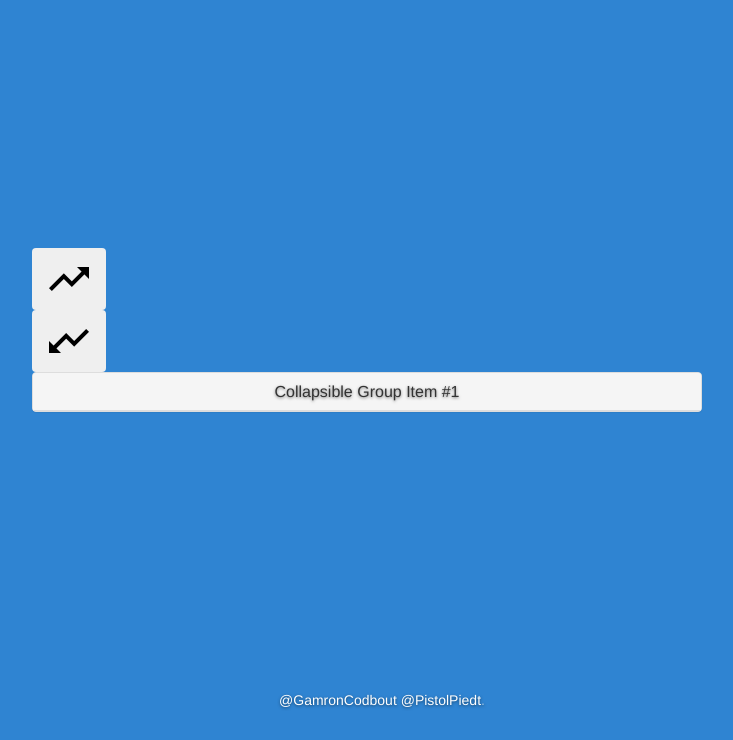
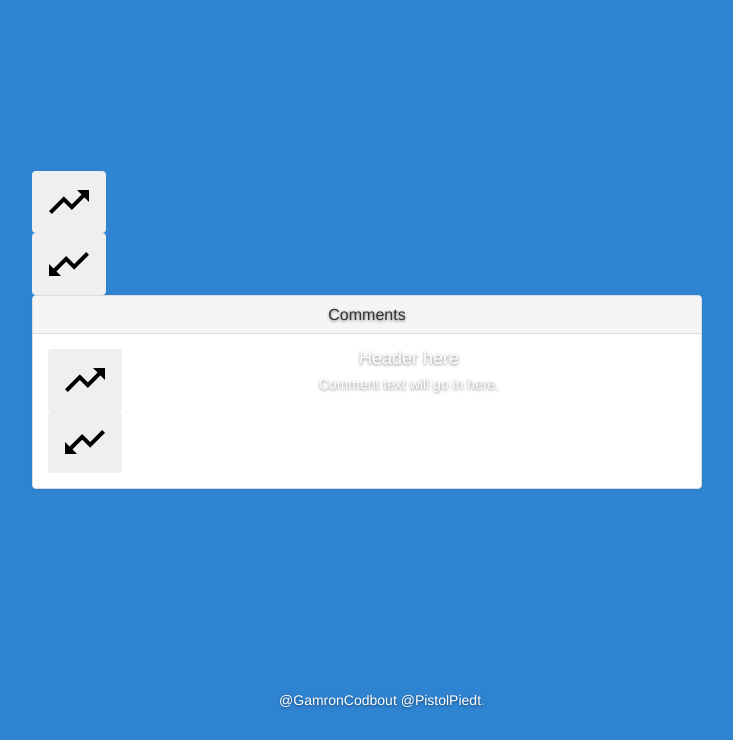
Before and after one commit to c0cky/djangosnap, a Django app: page /watch/ in a window 1280 px wide, after a click on "Comments". Shown: the part 60-800 px from the top of the page, without its empty margins (273-1006 px from the left). Run offline with Django 3.2, Linux system fonts and the light colour scheme; data that the repository does not hold is empty; some libraries are stand-ins or nearby versions.

Commit message:
add comments in dropdown
added comment text and trend buttons to comment in the collapsable

```diff
--- a/djangosnap/templates/djangosnap/play_video.html
+++ b/djangosnap/templates/djangosnap/play_video.html
@@ -44,14 +44,29 @@
       <div class="panel panel-default">
         <div class="panel-heading" role="tab" id="headingOne">
           <h4 class="panel-title">
-            <a role="button" data-toggle="collapse" data-parent="#accordion" href="#collapseOne" aria-expanded="true" aria-controls="collapseOne">
-            Collapsible Group Item #1
+            <a role="button" data-toggle="collapse" href="#collapseOne" aria-expanded="true" aria-controls="collapseOne">
+            Comments
             </a>
           </h4>
         </div>
-        <div id="collapseOne" class="panel-collapse collapse in" role="tabpanel" aria-labelledby="headingOne">
+        <div id="collapseOne" class="panel-collapse collapse" role="tabpanel" aria-labelledby="headingOne">
           <div class="panel-body">
-            Anim pariatur cliche reprehenderit, enim eiusmod high life accusamus terry richardson ad squid. 3 wolf moon officia aute, non cupidatat skateboard dolor brunch. Food truck quinoa nesciunt laborum eiusmod. Brunch 3 wolf moon tempor, sunt aliqua put a bird on it squid single-origin coffee nulla assumenda shoreditch et. Nihil anim keffiyeh helvetica, craft beer labore wes anderson cred nesciunt sapiente ea proident. Ad vegan excepteur butcher vice lomo. Leggings occaecat craft beer farm-to-table, raw denim aesthetic synth nesciunt you probably haven't heard of them accusamus labore sustainable VHS.
+            <div class="media">
+              <div class="media-left media-middle">
+                <!-- <a href="#">
+                  <img class="media-object" src="..." alt="...">
+                </a> -->
+                <button class="btn text-left" id="up"><img src="{% static 'djangosnap//ic_trending_up_black_24dp_2x.png' %}"/></button>
+                <button class="btn text-left" id="down"><img src="{% static 'djangosnap//ic_trending_down_black_24dp_2x.png' %}"/></button>
+
+              </div>
+              <div class="media-body">
+                <h4 class="media-heading">Header here</h4>
+                <p>
+                    Comment text will go in here.
+                </p>
+              </div>
+            </div>
           </div>
         </div>
       </div>
```
